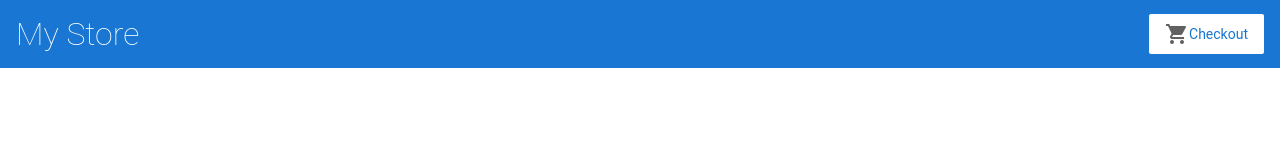
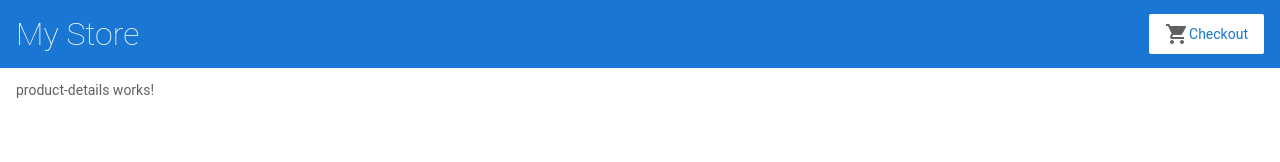
Before and after one commit to poojamodi1/mystoreApp1, an Angular app: page /products/1 in a window 1280 px wide. Before the commit this address led to /. Shown: the top 162 px of the page. Built offline with nearby package versions, Linux system fonts and the light colour scheme.

Commit message:
click on product redirect to detail screen

```diff
--- a/src/app/app.module.ts
+++ b/src/app/app.module.ts
@@ -7,6 +7,7 @@ import { AppComponent } from './app.component';
 import { TopBarComponent } from './top-bar/top-bar.component';
 import { ProductListComponent } from './product-list/product-list.component';
 import { ProductAlertsComponent } from './product-list/product-alerts/product-alerts.component';
+import { ProductDetailsComponent } from './product-list/product-details/product-details.component';
 
 @NgModule({
   imports: [
@@ -14,13 +15,15 @@ import { ProductAlertsComponent } from './product-list/product-alerts/product-al
     ReactiveFormsModule,
     RouterModule.forRoot([
       { path: '', component: ProductListComponent },
+      { path: 'products/:productId', component: ProductDetailsComponent }
     ])
   ],
   declarations: [
     AppComponent,
     TopBarComponent,
     ProductListComponent,
-    ProductAlertsComponent
+    ProductAlertsComponent,
+    ProductDetailsComponent
   ],
   bootstrap: [
     AppComponent
--- /dev/null
+++ b/src/app/product-list/product-details/product-details.component.html
@@ -0,0 +1 @@
+<p>product-details works!</p>
--- a/src/app/product-list/product-list.component.html
+++ b/src/app/product-list/product-list.component.html
@@ -2,8 +2,8 @@
 
 <div *ngFor="let product of products">
     <h3>
-        <a [title]="product.name + ' details'" href="">
-            {{product.name}}
+        <a [title]="product.name + ' details'" [routerLink]="['/products', product.id]">
+            {{ product.name }}
         </a>
     </h3>
 
```
Also changed, not shown: src/app/product-list/product-details/product-details.component.ts (added, +10 -0 lines), src/app/product-list/product-details/product-details.component.css (added).
